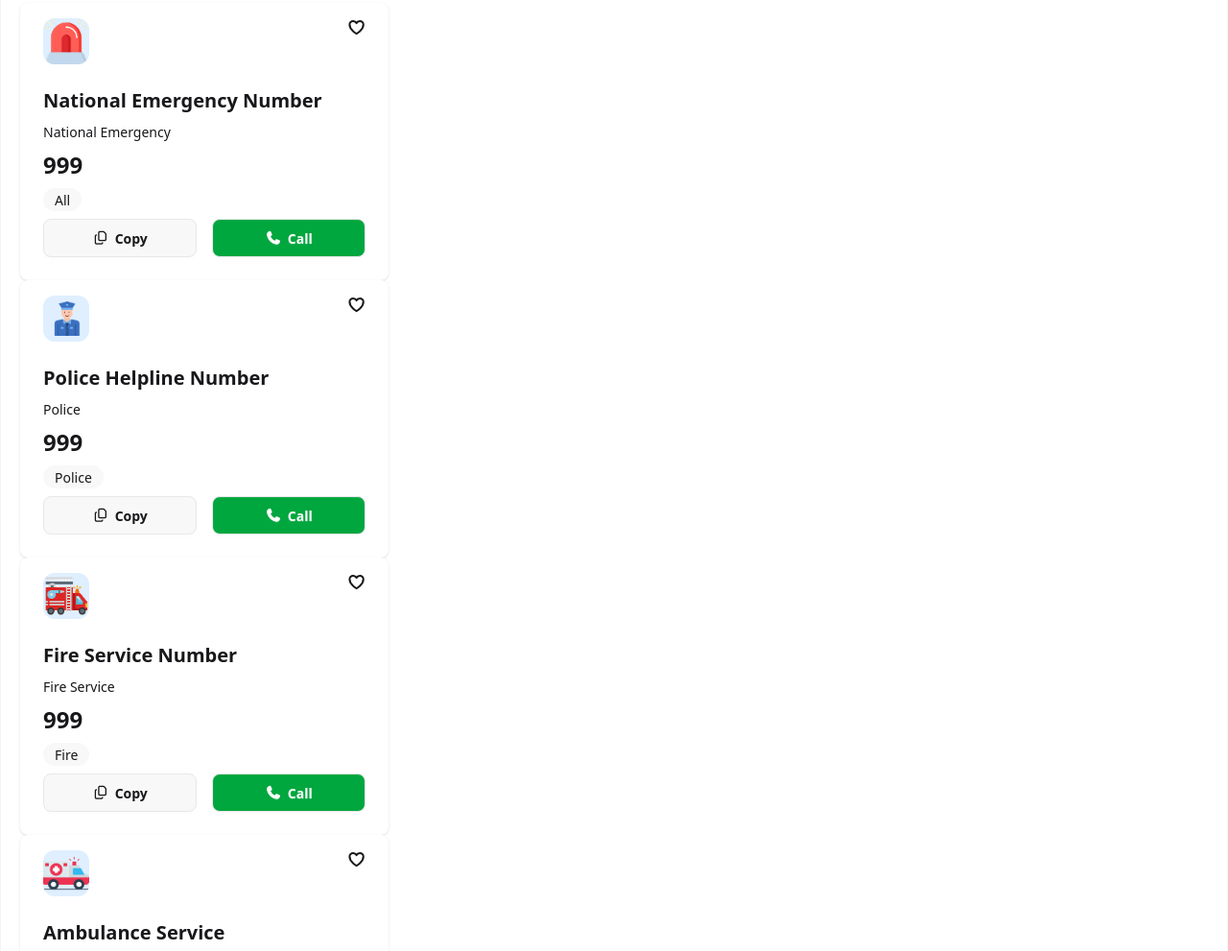
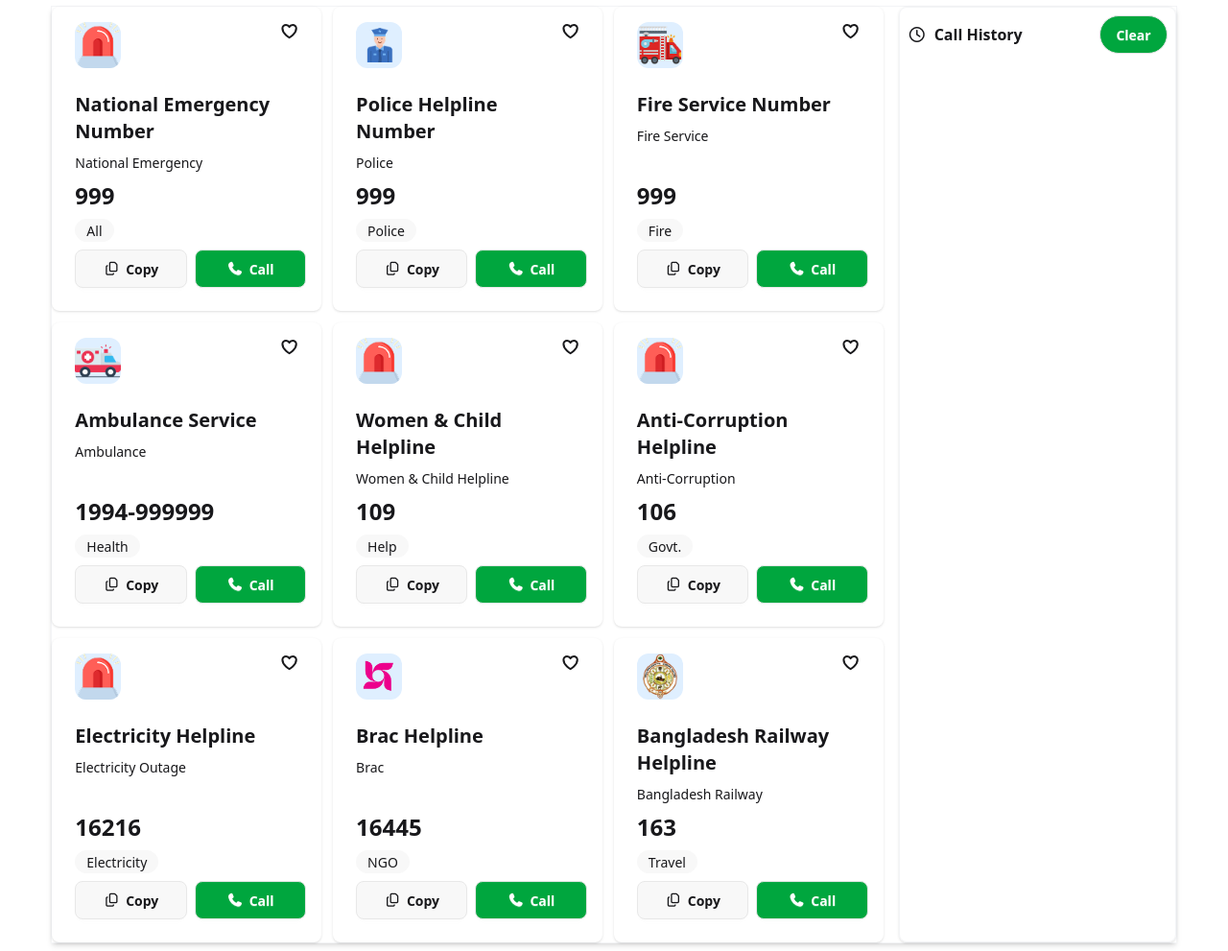
Before and after one commit to SumanaMeur16/B12-A5-Emergency-Hotline, a plain HTML site: page index.html in a window 1280 px wide. Shown: the part 262-1253 px from the top of the page at 96% size. Drawn offline with nearby package versions, Linux system fonts and the light colour scheme.

Commit message:
card and call history design fixed

```diff
--- a/index.html
+++ b/index.html
@@ -23,13 +23,13 @@
             <div class="flex gap-8 items-center">
                 <div class="flex gap-2">
                     <img class="w-6 h-6" src="./assets/heart.png" alt=""></img>
-                    <p class="font-bold">0</p>
+                    <p class="font-bold" id="heart-count">0</p>
                 </div>
                 <div class="flex gap-2">
                     <p class="font-bold">100</p>
                     <img class="w-6 h-6" src="./assets/coin.png" alt=""></img>
                 </div>
-                <button class="btn btn-active bg-[#00A63E] text-white rounded-3xl">Copy</button>
+                <button class="btn btn-active bg-[#00A63E] text-white rounded-3xl">2 Copy</button>
             </div>
         </nav>
         <!-- banner section -->
@@ -40,10 +40,10 @@
         </div>
     </header>
     <main>
-        <section class="row px-5 py-5 border-1 border-gray-100 shadow-md">
-            <div class="col-lg-3 w-70">
+        <section class="flex flex-col md:flex-row gap-4 border-1 border-gray-100 shadow-md w-11/12 mx-auto my-6">
+            <div class="md:w-3/4 grid grid-cols-1 lg:grid-cols-3 gap-3">
                 <!-- start card 1-->
-                <div class="card bg-base-100 w-96 shadow-sm">
+                <div class="card bg-base-100 shadow-sm">
                     <div class="card-actions justify-between px-6 pt-4">
                         <div class="avatar">
                             <div class="w-12 rounded-xl bg-[#DFEFFF]">
@@ -57,15 +57,15 @@
                          <p>National Emergency</p>
                          <h2 class="card-title font-bold text-2xl">999</h2>
                          <div class="badge badge-ghost rounded-2xl">All</div>
-                        <div class="card-actions justify-between">
-                         <button class="btn w-40 rounded-lg"><i class="fa-regular fa-copy"></i>Copy</button>
-                         <button class="btn w-40 bg-[#00A63E] text-white rounded-lg"><i class="fa-solid fa-phone"></i>Call</button>
+                        <div class="card-actions flex-nowrap">
+                         <button class="btn w-1/2 rounded-lg"><i class="fa-regular fa-copy"></i>Copy</button>
+                         <button class="btn w-1/2 bg-[#00A63E] text-white rounded-lg"><i class="fa-solid fa-phone"></i>Call</button>
                         </div>
                     </div>
               </div>
                 <!-- end -->
                 <!-- start card 2-->
-                <div class="card bg-base-100 w-96 shadow-sm">
+                <div class="card bg-base-100 shadow-sm">
                     <div class="card-actions justify-between px-6 pt-4">
                         <div class="avatar">
                             <div class="w-12 rounded-xl bg-[#DFEFFF]">
@@ -79,15 +79,15 @@
                          <p>Police</p>
                          <h2 class="card-title font-bold text-2xl">999</h2>
                          <div class="badge badge-ghost rounded-2xl">Police</div>
-                        <div class="card-actions justify-between">
-                         <button class="btn w-40 rounded-lg"><i class="fa-regular fa-copy"></i>Copy</button>
-                         <button class="btn w-40 bg-[#00A63E] text-white rounded-lg"><i class="fa-solid fa-phone"></i>Call</button>
+                        <div class="card-actions flex-nowrap">
+                         <button class="btn w-1/2 rounded-lg"><i class="fa-regular fa-copy"></i>Copy</button>
+                         <button class="btn w-1/2 bg-[#00A63E] text-white rounded-lg"><i class="fa-solid fa-phone"></i>Call</button>
                         </div>
                     </div>
               </div>
                 <!-- end -->
                 <!-- start card 3-->
-                <div class="card bg-base-100 w-96 shadow-sm">
+                <div class="card bg-base-100 shadow-sm">
                     <div class="card-actions justify-between px-6 pt-4">
                         <div class="avatar">
                             <div class="w-12 rounded-xl bg-[#DFEFFF]">
@@ -101,15 +101,15 @@
                          <p>Fire Service</p>
                          <h2 class="card-title font-bold text-2xl">999</h2>
                          <div class="badge badge-ghost rounded-2xl">Fire</div>
-                        <div class="card-actions justify-between">
-                         <button class="btn w-40 rounded-lg"><i class="fa-regular fa-copy"></i>Copy</button>
-                         <button class="btn w-40 bg-[#00A63E] text-white rounded-lg"><i class="fa-solid fa-phone"></i>Call</button>
+                        <div class="card-actions flex-nowrap">
+                         <button class="btn w-1/2 rounded-lg"><i class="fa-regular fa-copy"></i>Copy</button>
+                         <button class="btn w-1/2 bg-[#00A63E] text-white rounded-lg"><i class="fa-solid fa-phone"></i>Call</button>
                         </div>
                     </div>
               </div>
                 <!-- end -->
                 <!-- start card 4-->
-                <div class="card bg-base-100 w-96 shadow-sm">
+                <div class="card bg-base-100 shadow-sm">
                     <div class="card-actions justify-between px-6 pt-4">
                         <div class="avatar">
                             <div class="w-12 rounded-xl bg-[#DFEFFF]">
@@ -123,15 +123,15 @@
                          <p>Ambulance</p>
                          <h2 class="card-title font-bold text-2xl">1994-999999</h2>
                          <div class="badge badge-ghost rounded-2xl">Health</div>
-                        <div class="card-actions justify-between">
-                         <button class="btn w-40 rounded-lg"><i class="fa-regular fa-copy"></i>Copy</button>
-                         <button class="btn w-40 bg-[#00A63E] text-white rounded-lg"><i class="fa-solid fa-phone"></i>Call</button>
+                        <div class="card-actions flex-nowrap">
+                         <button class="btn w-1/2 rounded-lg"><i class="fa-regular fa-copy"></i>Copy</button>
+                         <button class="btn w-1/2 bg-[#00A63E] text-white rounded-lg"><i class="fa-solid fa-phone"></i>Call</button>
                         </div>
                     </div>
               </div>
                 <!-- end -->
                 <!-- start card 5-->
-                <div class="card bg-base-100 w-96 shadow-sm">
+                <div class="card bg-base-100 shadow-sm">
                     <div class="card-actions justify-between px-6 pt-4">
                         <div class="avatar">
                             <div class="w-12 rounded-xl bg-[#DFEFFF]">
@@ -145,15 +145,15 @@
                          <p>Women & Child Helpline</p>
                          <h2 class="card-title font-bold text-2xl">109</h2>
                          <div class="badge badge-ghost rounded-2xl">Help</div>
-                        <div class="card-actions justify-between">
-                         <button class="btn w-40 rounded-lg"><i class="fa-regular fa-copy"></i>Copy</button>
-                         <button class="btn w-40 bg-[#00A63E] text-white rounded-lg"><i class="fa-solid fa-phone"></i>Call</button>
+                        <div class="card-actions flex-nowrap">
+                         <button class="btn w-1/2 rounded-lg"><i class="fa-regular fa-copy"></i>Copy</button>
+                         <button class="btn w-1/2 bg-[#00A63E] text-white rounded-lg"><i class="fa-solid fa-phone"></i>Call</button>
                         </div>
                     </div>
               </div>
                 <!-- end -->
                 <!-- start card 6 -->
-                <div class="card bg-base-100 w-96 shadow-sm">
+                <div class="card bg-base-100 shadow-sm">
                     <div class="card-actions justify-between px-6 pt-4">
                         <div class="avatar">
                             <div class="w-12 rounded-xl bg-[#DFEFFF]">
@@ -167,15 +167,15 @@
                          <p>Anti-Corruption</p>
                          <h2 class="card-title font-bold text-2xl">106</h2>
                          <div class="badge badge-ghost rounded-2xl">Govt.</div>
-                        <div class="card-actions justify-between">
-                         <button class="btn w-40 rounded-lg"><i class="fa-regular fa-copy"></i>Copy</button>
-                         <button class="btn w-40 bg-[#00A63E] text-white rounded-lg"><i class="fa-solid fa-phone"></i>Call</button>
+                        <div class="card-actions flex-nowrap">
+                         <button class="btn w-1/2 rounded-lg"><i class="fa-regular fa-copy"></i>Copy</button>
+                         <button class="btn w-1/2 bg-[#00A63E] text-white rounded-lg"><i class="fa-solid fa-phone"></i>Call</button>
                         </div>
                     </div>
               </div>
                 <!-- end -->
                 <!-- start card 7 -->
-                <div class="card bg-base-100 w-96 shadow-sm">
+                <div class="card bg-base-100 shadow-sm">
                     <div class="card-actions justify-between px-6 pt-4">
                         <div class="avatar">
                             <div class="w-12 rounded-xl bg-[#DFEFFF]">
@@ -189,15 +189,15 @@
                          <p>Electricity Outage</p>
                          <h2 class="card-title font-bold text-2xl">16216</h2>
                          <div class="badge badge-ghost rounded-2xl">Electricity</div>
-                        <div class="card-actions justify-between">
-                         <button class="btn w-40 rounded-lg"><i class="fa-regular fa-copy"></i>Copy</button>
-                         <button class="btn w-40 bg-[#00A63E] text-white rounded-lg"><i class="fa-solid fa-phone"></i>Call</button>
+                        <div class="card-actions flex-nowrap">
+                         <button class="btn w-1/2 rounded-lg"><i class="fa-regular fa-copy"></i>Copy</button>
+                         <button class="btn w-1/2 bg-[#00A63E] text-white rounded-lg"><i class="fa-solid fa-phone"></i>Call</button>
                         </div>
                     </div>
               </div>
                 <!-- end -->
                 <!-- start card 8 -->
-                <div class="card bg-base-100 w-96 shadow-sm">
+                <div class="card bg-base-100 shadow-sm">
                     <div class="card-actions justify-between px-6 pt-4">
                         <div class="avatar">
                             <div class="w-12 rounded-xl bg-[#DFEFFF]">
@@ -211,15 +211,15 @@
                          <p>Brac</p>
                          <h2 class="card-title font-bold text-2xl">16445</h2>
                          <div class="badge badge-ghost rounded-2xl">NGO</div>
-                        <div class="card-actions justify-between">
-                         <button class="btn w-40 rounded-lg"><i class="fa-regular fa-copy"></i>Copy</button>
-                         <button class="btn w-40 bg-[#00A63E] text-white rounded-lg"><i class="fa-solid fa-phone"></i>Call</button>
+                        <div class="card-actions flex-nowrap">
+                         <button class="btn w-1/2 rounded-lg"><i class="fa-regular fa-copy"></i>Copy</button>
+                         <button class="btn w-1/2 bg-[#00A63E] text-white rounded-lg"><i class="fa-solid fa-phone"></i>Call</button>
                         </div>
                     </div>
               </div>
                 <!-- end -->
                 <!-- start card 9 -->
-                <div class="card bg-base-100 w-96 shadow-sm">
+                <div class="card bg-base-100 shadow-sm">
                     <div class="card-actions justify-between px-6 pt-4">
                         <div class="avatar">
                             <div class="w-12 rounded-xl bg-[#DFEFFF]">
@@ -233,16 +233,25 @@
                          <p>Bangladesh Railway</p>
                          <h2 class="card-title font-bold text-2xl">163</h2>
                          <div class="badge badge-ghost rounded-2xl">Travel</div>
-                        <div class="card-actions justify-between">
-                         <button class="btn w-40 rounded-lg"><i class="fa-regular fa-copy"></i>Copy</button>
-                         <button class="btn w-40 bg-[#00A63E] text-white rounded-lg"><i class="fa-solid fa-phone"></i>Call</button>
+                        <div class="card-actions flex-nowrap">
+                         <button class="btn w-1/2 rounded-lg"><i class="fa-regular fa-copy"></i>Copy</button>
+                         <button class="btn w-1/2 bg-[#00A63E] text-white rounded-lg"><i class="fa-solid fa-phone"></i>Call</button>
                         </div>
                     </div>
               </div>
                 <!-- end -->
             </div>
-            <aside class="col-lg-1">
-                <p>Call History</p>
+            <aside class="md:w-1/4 border-1 border-gray-100 shadow-sm p-2 sm:w-full rounded-lg">
+               <div class="flex justify-between items-center ">
+                    <div class="flex items-center gap-2">
+                      <i class="fa-regular fa-clock"></i>
+                      <p class="font-semibold">Call History</p>
+                    </div>
+                   <button class="btn btn-active bg-[#00A63E] text-white rounded-3xl">Clear</button>
+                </div>
+                <div class="my-2">
+
+                </div>
             </aside>
         </section>
     </main>
--- a/scripts.js
+++ b/scripts.js
@@ -0,0 +1,3 @@
+document.getElementById("heart-count").addEventListener('click', function(){
+
+})
```
